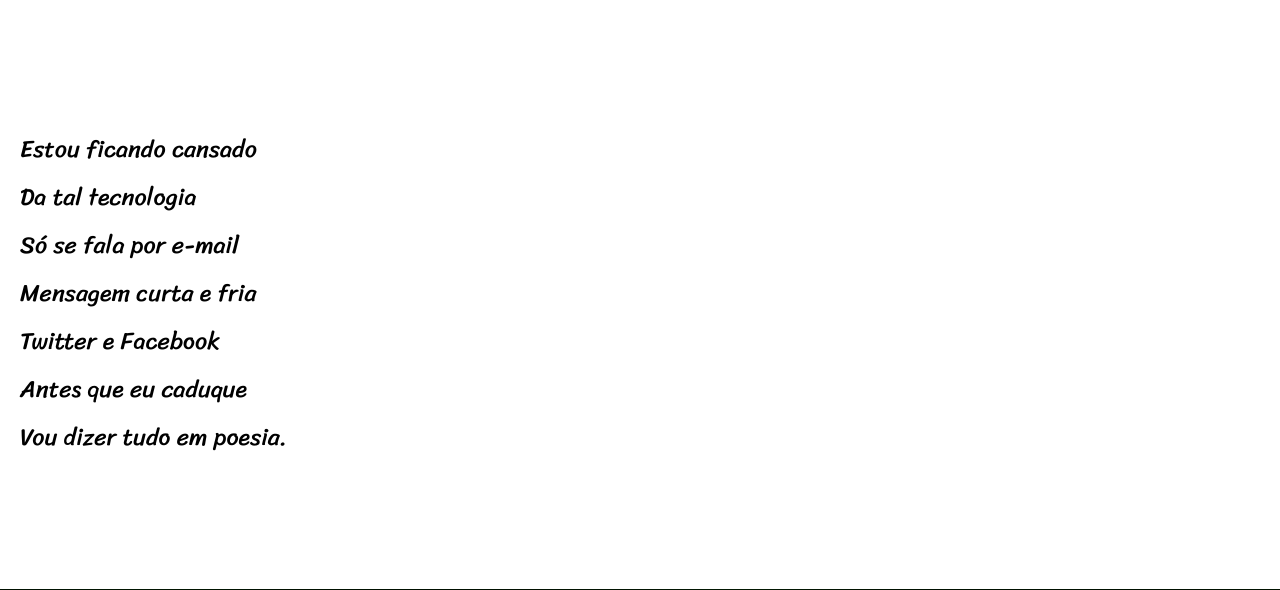
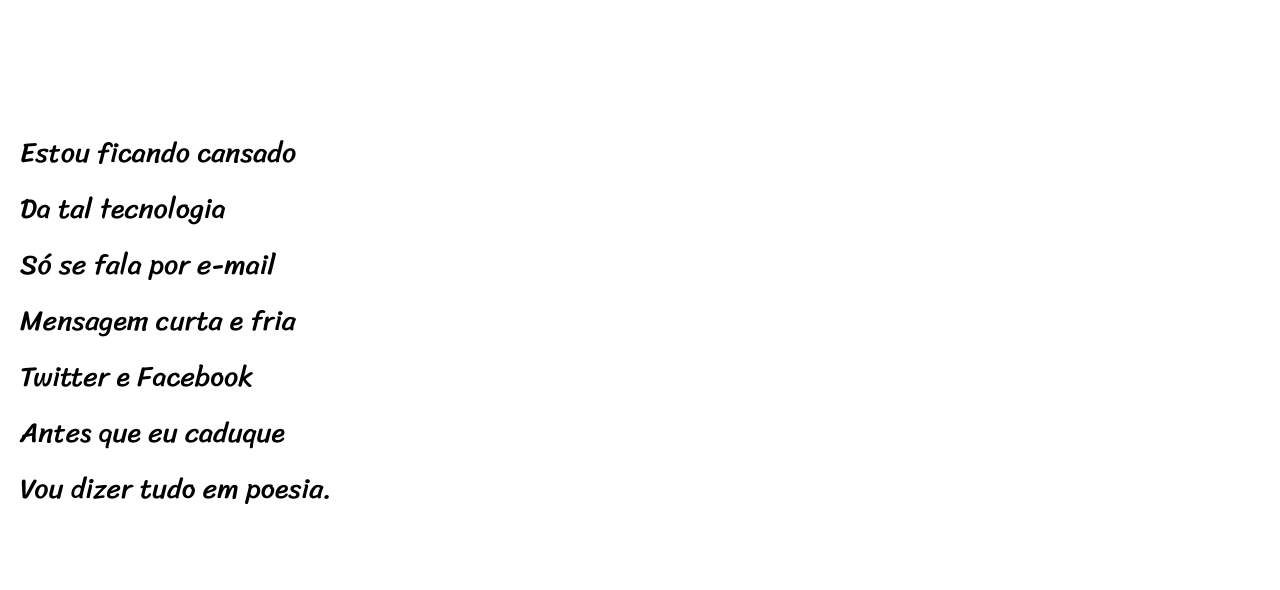
Before and after one commit to PedroMoreira678/projeto-cordel, a plain HTML site: page index.html in a window 1280 px wide. Shown: the part 210-800 px from the top of the page. Drawn offline with Linux system fonts and the light colour scheme; a web font is replaced by a local one.

Commit message:
atualização

```diff
--- a/style.css
+++ b/style.css
@@ -46,12 +46,13 @@ a {
 a:hover {
     text-decoration: underline;
 }
+
 section {
     padding-top: 10%;
     padding-bottom: 10%;
     padding-left: 20px;
     line-height: 2em;
-    font-size: 3vh;
+    font-size: 3.5vh;
     font-family: var(--font03);
 }
 
@@ -63,6 +64,9 @@ section.imagem > p {
     display: inline-block;
     background-color: rgba(0, 0, 0, 0.185);
     padding: 20px;
+}
+
+section > p {
     padding-bottom: 2em;
 }
 
```
